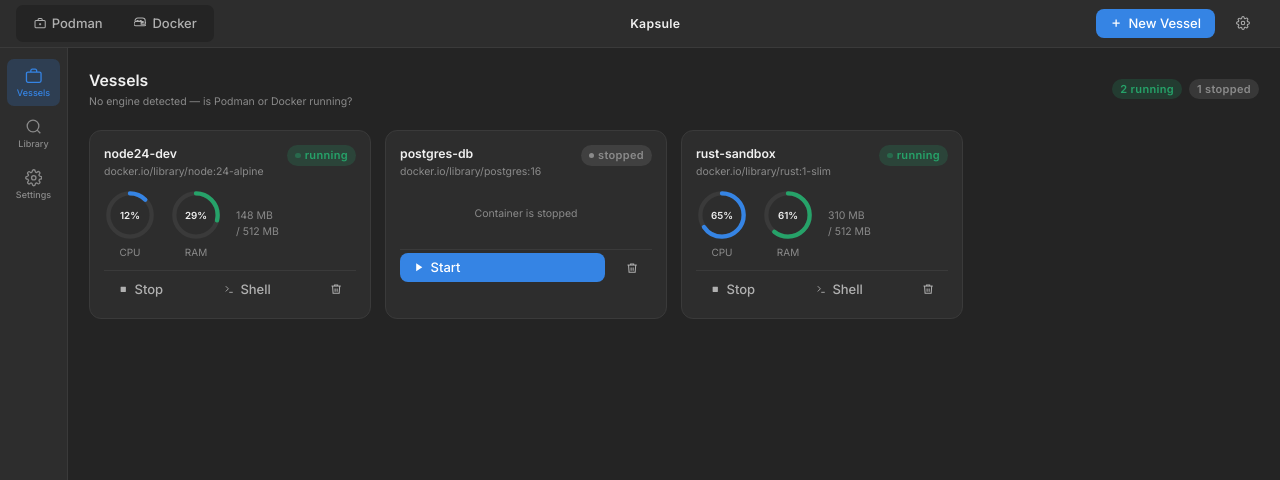
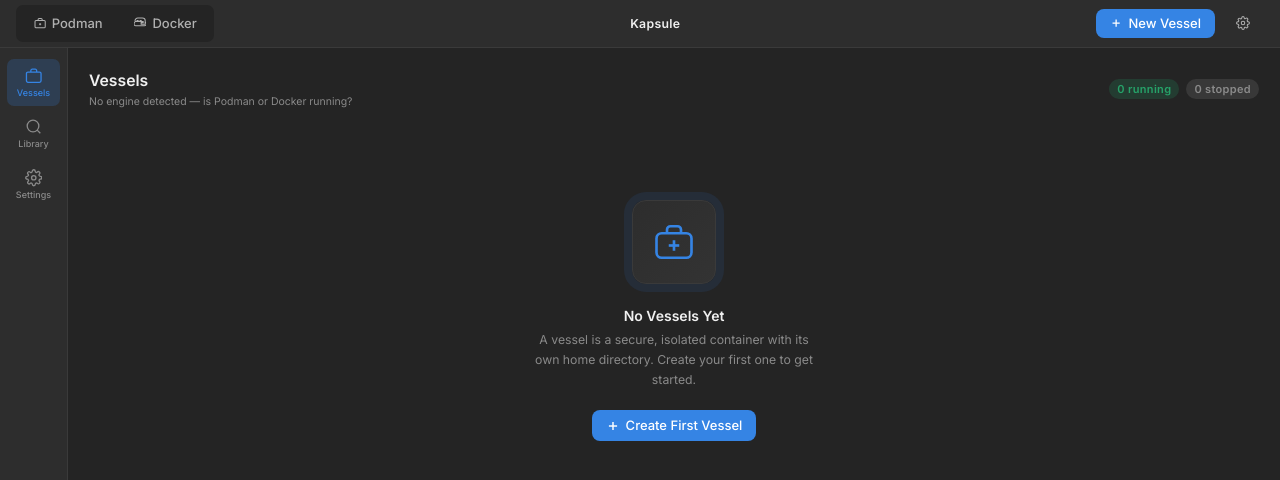
Before and after one commit to cshah25/kapsule, a SvelteKit app in the folder kapsule/: page / in a window 1280 px wide. Shown: the top 480 px of the page. Built offline with nearby package versions, Linux system fonts and the light colour scheme.

Commit message:
feat: update dashboard to show live container stats

```diff
--- a/kapsule/src/routes/+layout.svelte
+++ b/kapsule/src/routes/+layout.svelte
@@ -11,7 +11,9 @@
   import { onMount } from "svelte";
   import HeaderBar from "$lib/components/HeaderBar.svelte";
   import Sidebar from "$lib/components/Sidebar.svelte";
+  import CreateVesselWizard from "$lib/components/CreateVesselWizard.svelte";
   import { detectEngines } from "$lib/stores/engine";
+  import { uiState } from "$lib/stores/ui.svelte";
 
   interface Props {
     children: import("svelte").Snippet;
@@ -35,3 +37,9 @@
     </main>
   </div>
 </div>
+
+<CreateVesselWizard
+  isOpen={uiState.isWizardOpen}
+  onClose={() => uiState.isWizardOpen = false}
+  onSuccess={() => console.log("Vessel created successfully!")}
+/>
--- a/kapsule/src/routes/+page.svelte
+++ b/kapsule/src/routes/+page.svelte
@@ -8,6 +8,9 @@
   import VesselCard from "$lib/components/VesselCard.svelte";
   import EmptyState from "$lib/components/EmptyState.svelte";
   import { engineStatus, activeEngine } from "$lib/stores/engine";
+  import { uiState } from "$lib/stores/ui.svelte";
+  import { invoke } from "@tauri-apps/api/core";
+  import { onMount, onDestroy } from "svelte";
 
   // ---------------------------------------------------------------------------
   // Stub vessels for UI development (will be replaced by Tauri invoke in Week 3)
@@ -24,51 +27,62 @@
     mem_limit_mb: number;
   }
 
-  let vessels = $state<VesselInfo[]>([
-    {
-      id: "node24-dev",
-      name: "node24-dev",
-      image: "docker.io/library/node:24-alpine",
-      status: "running",
-      cpu_percent: 12.4,
-      mem_used_mb: 148,
-      mem_limit_mb: 512,
-    },
-    {
-      id: "postgres-db",
-      name: "postgres-db",
-      image: "docker.io/library/postgres:16",
-      status: "stopped",
-      cpu_percent: 0,
-      mem_used_mb: 0,
-      mem_limit_mb: 256,
-    },
-    {
-      id: "rust-sandbox",
-      name: "rust-sandbox",
-      image: "docker.io/library/rust:1-slim",
-      status: "running",
-      cpu_percent: 65.2,
-      mem_used_mb: 310,
-      mem_limit_mb: 512,
-    },
-  ]);
+  let vessels = $state<VesselInfo[]>([]);
+  let pollInterval: ReturnType<typeof setInterval>;
+
+  async function fetchVessels() {
+    if ($activeEngine) {
+      try {
+        vessels = await invoke<VesselInfo[]>("list_vessels");
+      } catch (err) {
+        console.error("Failed to fetch vessels:", err);
+      }
+    }
+  }
+
+  onMount(() => {
+    fetchVessels();
+    pollInterval = setInterval(fetchVessels, 2000);
+  });
+
+  $effect(() => {
+    if ($activeEngine) {
+      fetchVessels();
+    }
+  });
+
+  onDestroy(() => {
+    if (pollInterval) clearInterval(pollInterval);
+  });
 
   // ---------------------------------------------------------------------------
-  // Handlers (stubs — will invoke Tauri commands in Week 3)
+  // Handlers
   // ---------------------------------------------------------------------------
-  function handleStart(id: string) {
-    vessels = vessels.map((v) => v.id === id ? { ...v, status: "running" as VesselStatus } : v);
+  async function handleStart(id: string) {
+    try {
+      await invoke("start_vessel", { id });
+      await fetchVessels();
+    } catch (err) {
+      console.error(err);
+    }
   }
 
-  function handleStop(id: string) {
-    vessels = vessels.map((v) =>
-      v.id === id ? { ...v, status: "stopped" as VesselStatus, cpu_percent: 0, mem_used_mb: 0 } : v
-    );
+  async function handleStop(id: string) {
+    try {
+      await invoke("stop_vessel", { id });
+      await fetchVessels();
+    } catch (err) {
+      console.error(err);
+    }
   }
 
-  function handleDelete(id: string) {
-    vessels = vessels.filter((v) => v.id !== id);
+  async function handleDelete(id: string) {
+    try {
+      await invoke("delete_vessel", { id });
+      await fetchVessels();
+    } catch (err) {
+      console.error(err);
+    }
   }
 
   function handleTerminal(id: string) {
@@ -76,7 +90,7 @@
   }
 
   function handleAddVessel() {
-    console.log("Open creation wizard"); // TODO: wizard dialog (Week 2)
+    uiState.isWizardOpen = true;
   }
 
   // ---------------------------------------------------------------------------
```
